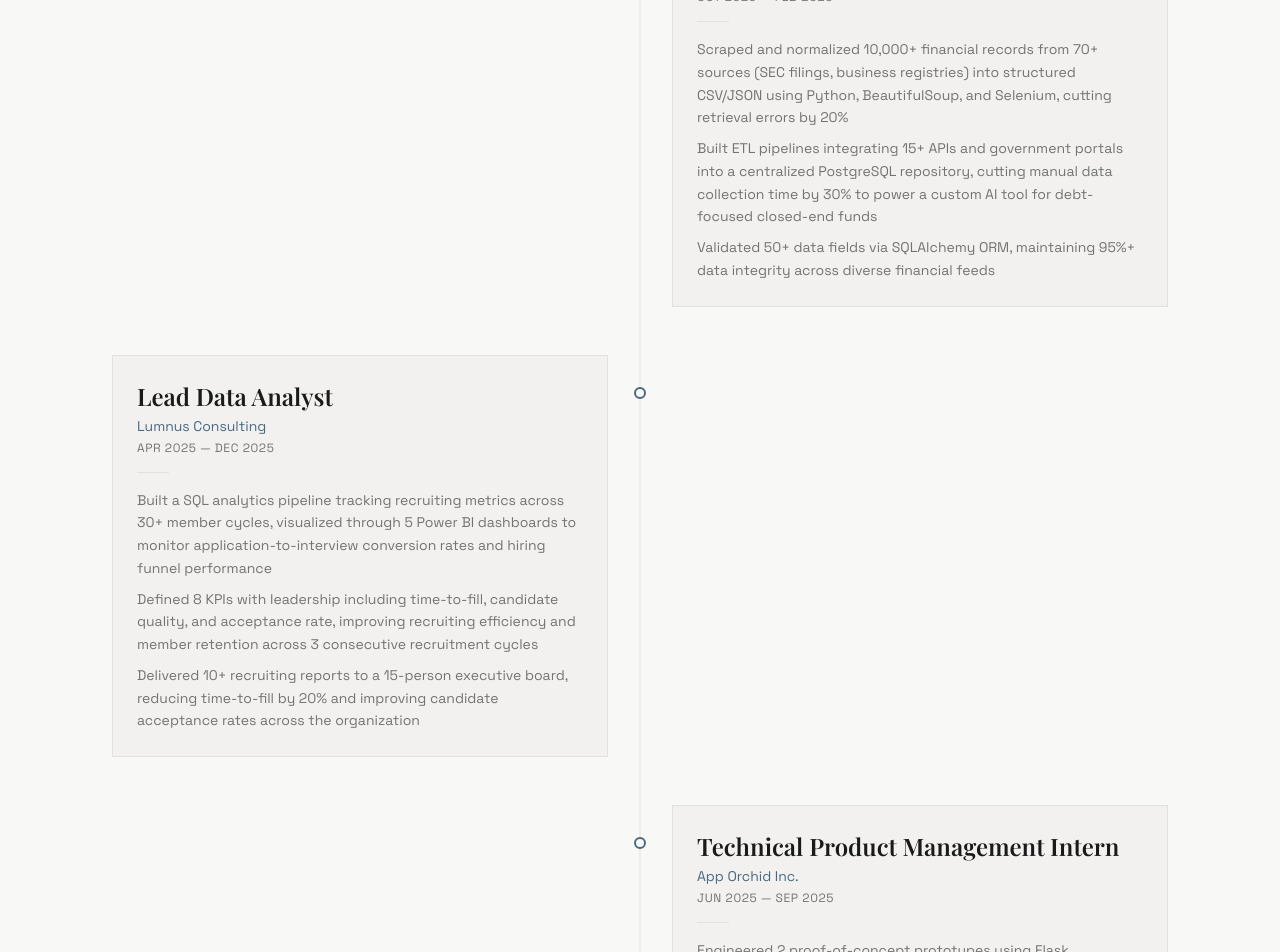
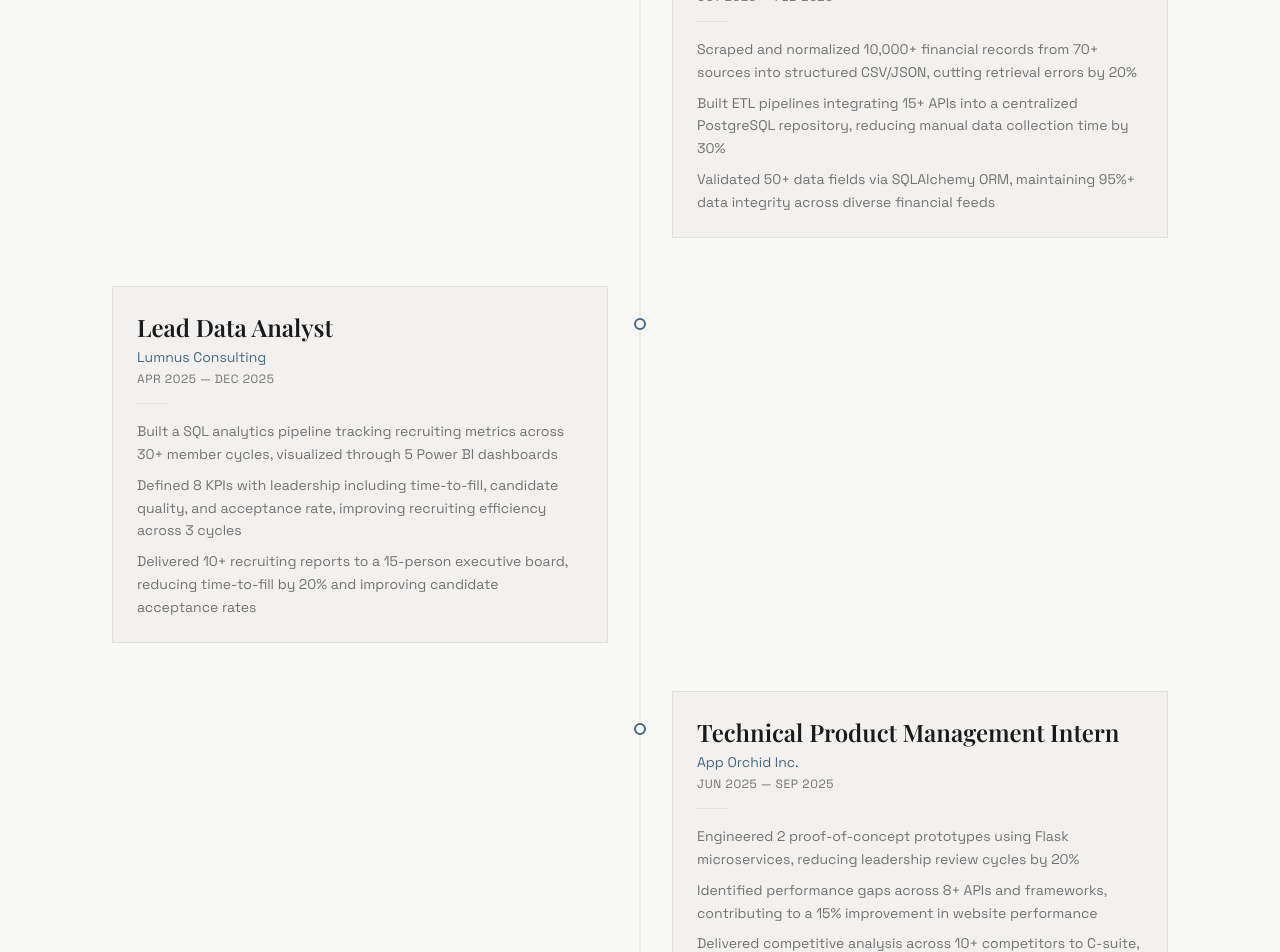
Before and after one commit to AmeyGupta25/personal_website, a React (Vite) app: page / in a window 1280 px wide. Shown: the part 1740-2692 px from the top of the page. Built offline with nearby package versions, Linux system fonts and the light colour scheme; the HTML template or start-up script is replaced by a standard one.

Commit message:
updated experiences

```diff
--- a/src/components/Experience.tsx
+++ b/src/components/Experience.tsx
@@ -10,8 +10,8 @@
   period: "Oct 2025 — Feb 2026",
   location: "Ridgewood, NJ",
   bullets: [
-  "Scraped and normalized 10,000+ financial records from 70+ sources (SEC filings, business registries) into structured CSV/JSON using Python, BeautifulSoup, and Selenium, cutting retrieval errors by 20%",
-  "Built ETL pipelines integrating 15+ APIs and government portals into a centralized PostgreSQL repository, cutting manual data collection time by 30% to power a custom AI tool for debt-focused closed-end funds",
+  "Scraped and normalized 10,000+ financial records from 70+ sources into structured CSV/JSON, cutting retrieval errors by 20%",
+  "Built ETL pipelines integrating 15+ APIs into a centralized PostgreSQL repository, reducing manual data collection time by 30%",
   "Validated 50+ data fields via SQLAlchemy ORM, maintaining 95%+ data integrity across diverse financial feeds"]
 
 },
@@ -23,9 +23,9 @@
   period: "Apr 2025 — Dec 2025",
   location: "San Diego, CA",
   bullets: [
-  "Built a SQL analytics pipeline tracking recruiting metrics across 30+ member cycles, visualized through 5 Power BI dashboards to monitor application-to-interview conversion rates and hiring funnel performance",
-  "Defined 8 KPIs with leadership including time-to-fill, candidate quality, and acceptance rate, improving recruiting efficiency and member retention across 3 consecutive recruitment cycles",
-  "Delivered 10+ recruiting reports to a 15-person executive board, reducing time-to-fill by 20% and improving candidate acceptance rates across the organization"]
+  "Built a SQL analytics pipeline tracking recruiting metrics across 30+ member cycles, visualized through 5 Power BI dashboards",
+  "Defined 8 KPIs with leadership including time-to-fill, candidate quality, and acceptance rate, improving recruiting efficiency across 3 cycles",
+  "Delivered 10+ recruiting reports to a 15-person executive board, reducing time-to-fill by 20% and improving candidate acceptance rates"]
 
 },
 {
@@ -36,9 +36,9 @@
   period: "Jun 2025 — Sep 2025",
   location: "San Ramon, CA",
   bullets: [
-  "Engineered 2 proof-of-concept prototypes using Flask microservices, collaborating with a 5-person engineering team on technical documentation and release support, reducing leadership review cycles by 20%",
-  "Identified performance gaps across 8+ APIs and frameworks through technical evaluation and gap analysis, contributing to a 15% improvement in website performance and guiding strategic product direction",
-  "Delivered competitive analysis across 10+ competitors to C-suite leadership, surfacing data-driven recommendations that influenced 3 key product roadmap decisions and strengthened market positioning"]
+  "Engineered 2 proof-of-concept prototypes using Flask microservices, reducing leadership review cycles by 20%",
+  "Identified performance gaps across 8+ APIs and frameworks, contributing to a 15% improvement in website performance",
+  "Delivered competitive analysis across 10+ competitors to C-suite, influencing 3 key product roadmap decisions"]
 
 }];
 
```
